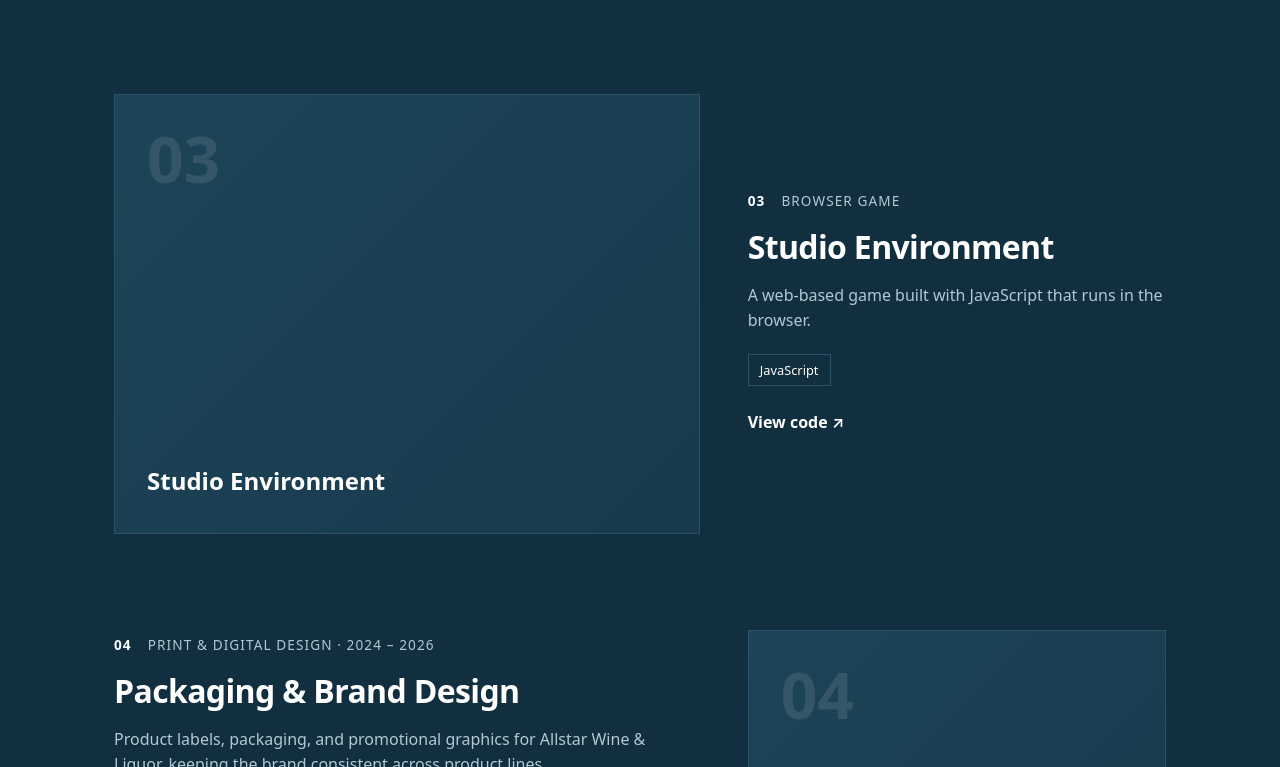
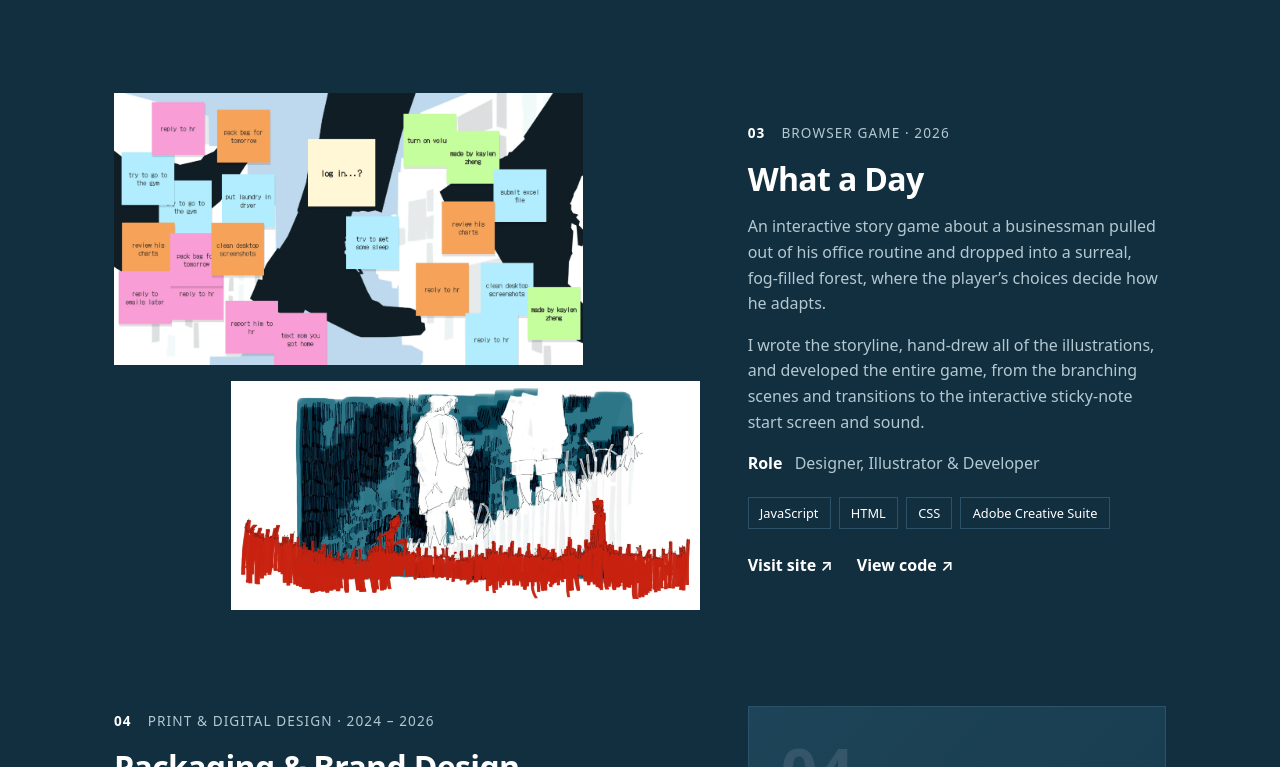
Before and after one commit to kaylenzheng02/kaylenzheng02.github.io, a React (Vite) app: page / in a window 1280 px wide. Shown: the part 2133-2900 px from the top of the page. Built offline with nearby package versions, Linux system fonts and the light colour scheme.

Commit message:
what a day project

```diff
--- a/src/App.css
+++ b/src/App.css
@@ -435,6 +435,7 @@ main {
 
 .project-media:has(img) {
   aspect-ratio: auto;
+  border: 0;
 }
 
 .project-media img {
@@ -455,7 +456,6 @@ main {
 
 .project-media-stack img {
   width: 80%;
-  border: 1px solid var(--border);
 }
 
 .project-media-stack img:nth-child(even) {
--- a/src/data.js
+++ b/src/data.js
@@ -52,15 +52,20 @@ export const projects = [
     code: 'https://github.com/bankerton-banks/ThelocalecreatorNEW',
   },
   {
-    title: 'Studio Environment',
+    title: 'What a Day',
     category: 'Browser Game',
-    year: '',
-    summary: 'A web-based game built with JavaScript that runs in the browser.',
-    contribution: '',
-    role: '',
-    tech: ['JavaScript'],
-    image: '',
-    live: '',
+    year: '2026',
+    summary:
+      'An interactive story game about a businessman pulled out of his office routine and dropped into a surreal, fog-filled forest, where the player’s choices decide how he adapts.',
+    contribution:
+      'I wrote the storyline, hand-drew all of the illustrations, and developed the entire game, from the branching scenes and transitions to the interactive sticky-note start screen and sound.',
+    role: 'Designer, Illustrator & Developer',
+    tech: ['JavaScript', 'HTML', 'CSS', 'Adobe Creative Suite'],
+    images: [
+      { src: '/projects/studio-environment/sticky-notes.webp', alt: 'What a Day start screen covered in sticky notes with office to-dos' },
+      { src: '/projects/studio-environment/illustration.webp', alt: 'Illustration of two figures in a teal forest above a field of red grass' },
+    ],
+    live: 'https://kaylenzheng02.github.io/Studio-Environment-Final/',
     code: 'https://github.com/kaylenzheng02/Studio-Environment-Final',
   },
   {
@@ -91,7 +96,7 @@ export const capabilities = [
   },
   {
     title: 'Develop',
-    items: ['React', 'Next.js', 'TypeScript', 'JavaScript', 'HTML & CSS', 'Tailwind CSS', 'Node.js'],
+    items: ['React', 'Next.js', 'TypeScript', 'JavaScript', 'HTML & CSS', 'Tailwind CSS', 'Node.js', 'Git', 'Visual Studio'],
   },
   {
     title: 'Data & Hardware',
```
Also changed, not shown: public/projects/studio-environment/illustration.webp (added), public/projects/studio-environment/sticky-notes.webp (added).
